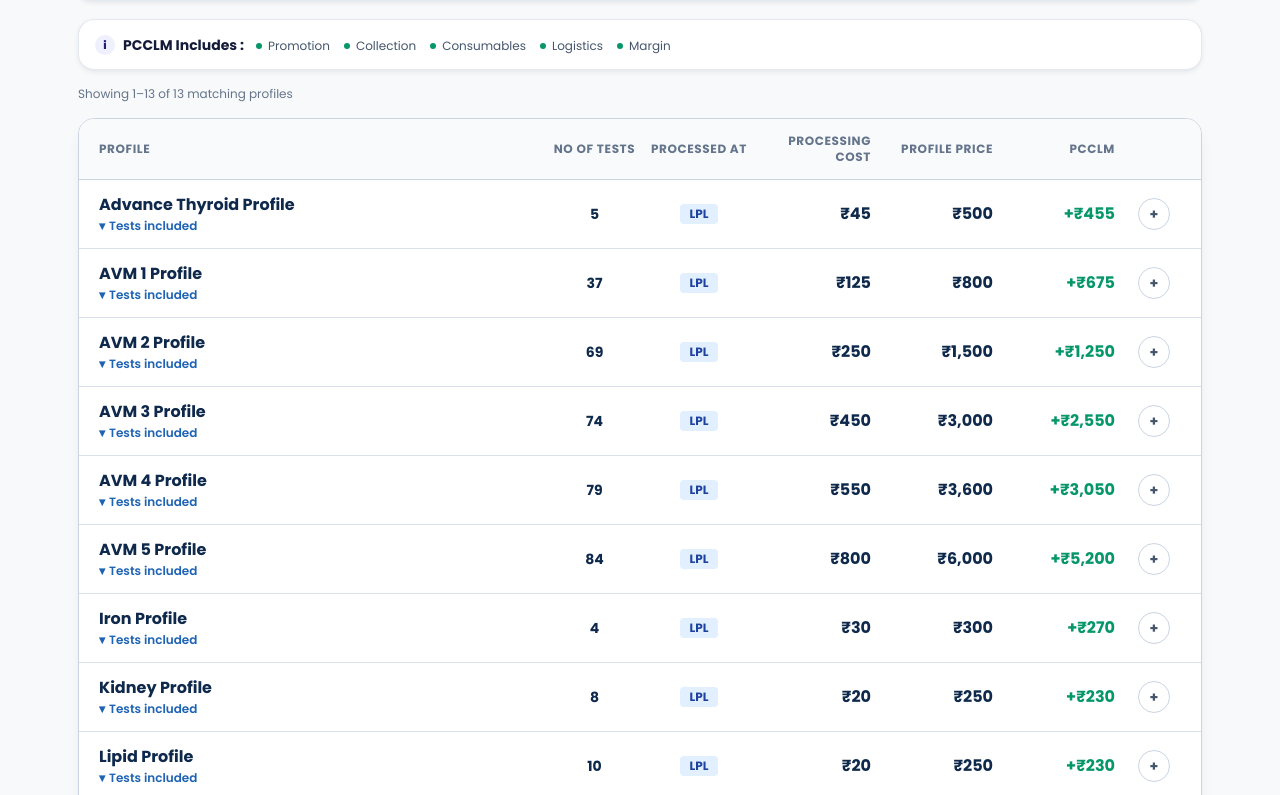
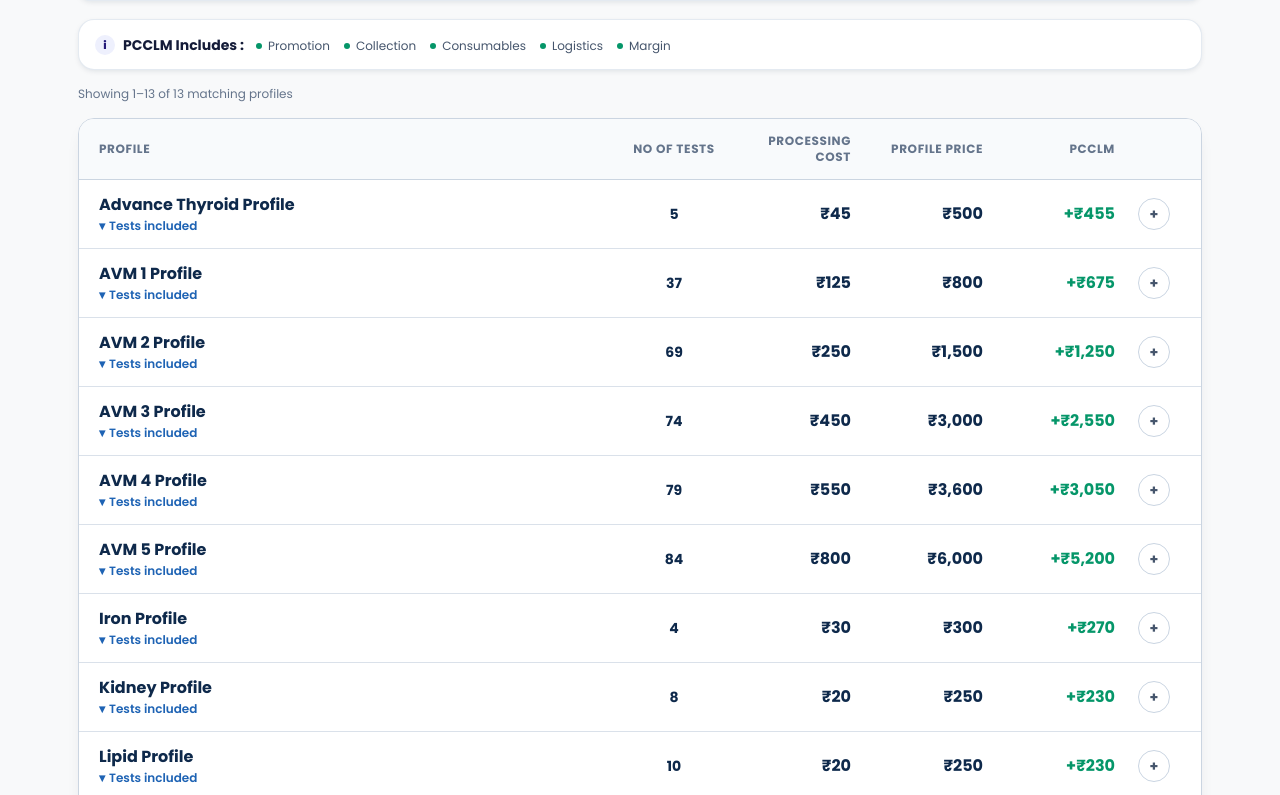
Before and after one commit to sudheer964022/camp, a Next.js app: page / in a window 1280 px wide. Shown: the part 985-1780 px from the top of the page. Built offline with nearby package versions, Linux system fonts and the light colour scheme.

Commit message:
Remove Processed At column from rate list tables

```diff
--- a/components/RateListSection.jsx
+++ b/components/RateListSection.jsx
@@ -566,12 +566,11 @@ export default function RateListSection({
           {view === 'tests' ? (
             <div>
 
-              <div className="grid grid-cols-[70px_minmax(0,1.7fr)_140px_72px_84px_104px_92px_96px_54px] gap-3 items-center px-5 py-3.5 bg-[#f8fafc] border-b border-line text-xs font-bold uppercase tracking-wider text-ink-faint">
+              <div className="grid grid-cols-[70px_minmax(0,1.8fr)_140px_80px_110px_100px_104px_54px] gap-3 items-center px-5 py-3.5 bg-[#f8fafc] border-b border-line text-xs font-bold uppercase tracking-wider text-ink-faint">
                 <span>Code</span>
                 <span>Test</span>
                 <span>Technology</span>
                 <span>Sample</span>
-                <span>Processed At</span>
                 <span className="text-right">Processing Cost</span>
                 <span className="text-right">Test Price</span>
                 <span className="text-right" title="Includes Promotion, Collection, Consumables, Logistics & Margin">PCCLM</span>
@@ -587,7 +586,7 @@ export default function RateListSection({
                   return (
                     <div
                       key={test.code}
-                      className={`grid grid-cols-[70px_minmax(0,1.7fr)_140px_72px_84px_104px_92px_96px_54px] gap-3 items-center px-5 py-3 text-sm transition-colors hover:bg-paper/50 ${
+                      className={`grid grid-cols-[70px_minmax(0,1.8fr)_140px_80px_110px_100px_104px_54px] gap-3 items-center px-5 py-3 text-sm transition-colors hover:bg-paper/50 ${
                         isAdded ? 'bg-emerald-bg/30' : owner ? 'bg-slate-50/50 opacity-80' : ''
                       }`}
                     >
@@ -617,11 +616,6 @@ export default function RateListSection({
                         </span>
                       </div>
                       <div className="text-xs text-ink-soft">{test.sample}</div>
-                      <div>
-                        <span className="inline-block px-2 py-0.5 rounded text-xs font-bold uppercase bg-teal-bg text-teal">
-                          {test.processedAt || 'LPL'}
-                        </span>
-                      </div>
                       <div className="text-right font-bold text-navy text-sm sm:text-base">
                         {customerView ? '—' : money(test.b2b)}
                       </div>
@@ -663,10 +657,9 @@ export default function RateListSection({
           ) : (
             <div>
 
-              <div className="grid grid-cols-[minmax(0,2.5fr)_85px_100px_110px_110px_110px_54px] gap-3 items-center px-5 py-3.5 bg-[#f8fafc] border-b border-line text-xs font-bold uppercase tracking-wider text-ink-faint">
+              <div className="grid grid-cols-[minmax(0,2.8fr)_90px_120px_120px_120px_54px] gap-3 items-center px-5 py-3.5 bg-[#f8fafc] border-b border-line text-xs font-bold uppercase tracking-wider text-ink-faint">
                 <div>Profile</div>
                 <div className="text-center">No of Tests</div>
-                <div className="text-center">Processed At</div>
                 <div className="text-right">Processing Cost</div>
                 <div className="text-right">Profile Price</div>
                 <div className="text-right" title="Includes Promotion, Collection, Consumables, Logistics & Margin">PCCLM</div>
@@ -691,7 +684,7 @@ export default function RateListSection({
                   return (
                     <div key={pkg.id} className="transition-colors">
                       <div
-                        className={`grid grid-cols-[minmax(0,2.5fr)_85px_100px_110px_110px_110px_54px] gap-3 items-center px-5 py-3.5 text-sm transition-colors ${
+                        className={`grid grid-cols-[minmax(0,2.8fr)_90px_120px_120px_120px_54px] gap-3 items-center px-5 py-3.5 text-sm transition-colors ${
                           isAdded
                             ? 'bg-sky-50/40 hover:bg-sky-50/60'
                             : blockingPkg
@@ -717,12 +710,6 @@ export default function RateListSection({
 
                         <div className="text-center font-bold text-navy text-sm">
                           {testCount}
-                        </div>
-
-                        <div className="text-center">
-                          <span className="inline-block px-2.5 py-0.5 rounded text-xs font-bold uppercase bg-[#E1EFFE] text-[#1E429F]">
-                            {pkg.processedAt || 'LPL'}
-                          </span>
                         </div>
 
                         <div className="text-right font-bold text-navy text-sm sm:text-base">
```
